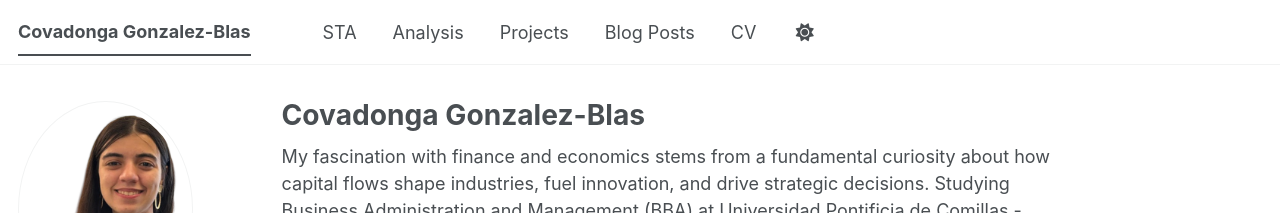
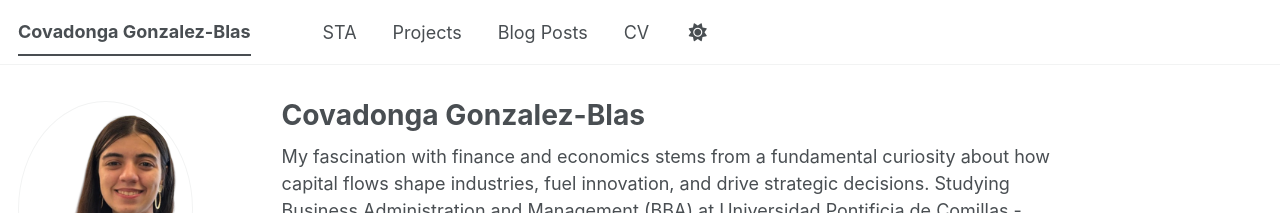
Before and after one commit to Gonzalez-Blas/Gonzalez-Blas.github.io, a Jekyll site: the page built from _pages/about.md, in a window 1280 px wide. Shown: the top 213 px of the page. Built offline with Jekyll 4.4.1, drawn with Linux system fonts in a browser that asks for light colours; a style sheet for code colours, icons or effects is not loaded.

Commit message:
Update navigation.yml

```diff
--- a/_data/navigation.yml
+++ b/_data/navigation.yml
@@ -12,9 +12,6 @@ main:
   - title: "STA"
     url: /sta/
 
-  - title: "Analysis"
-    url: /teaching/
-
   - title: "Projects"
     url: /projects/
 
```
